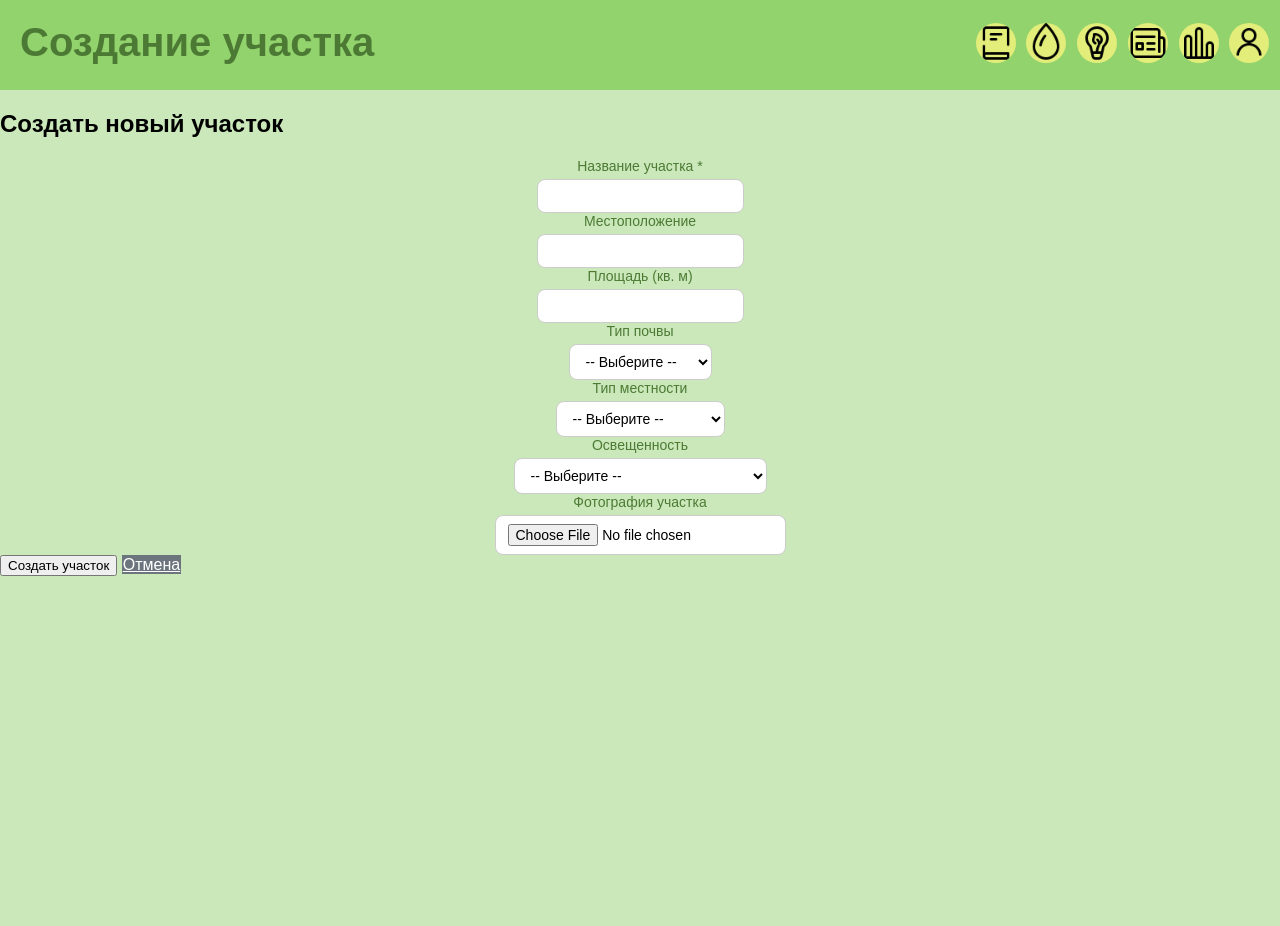
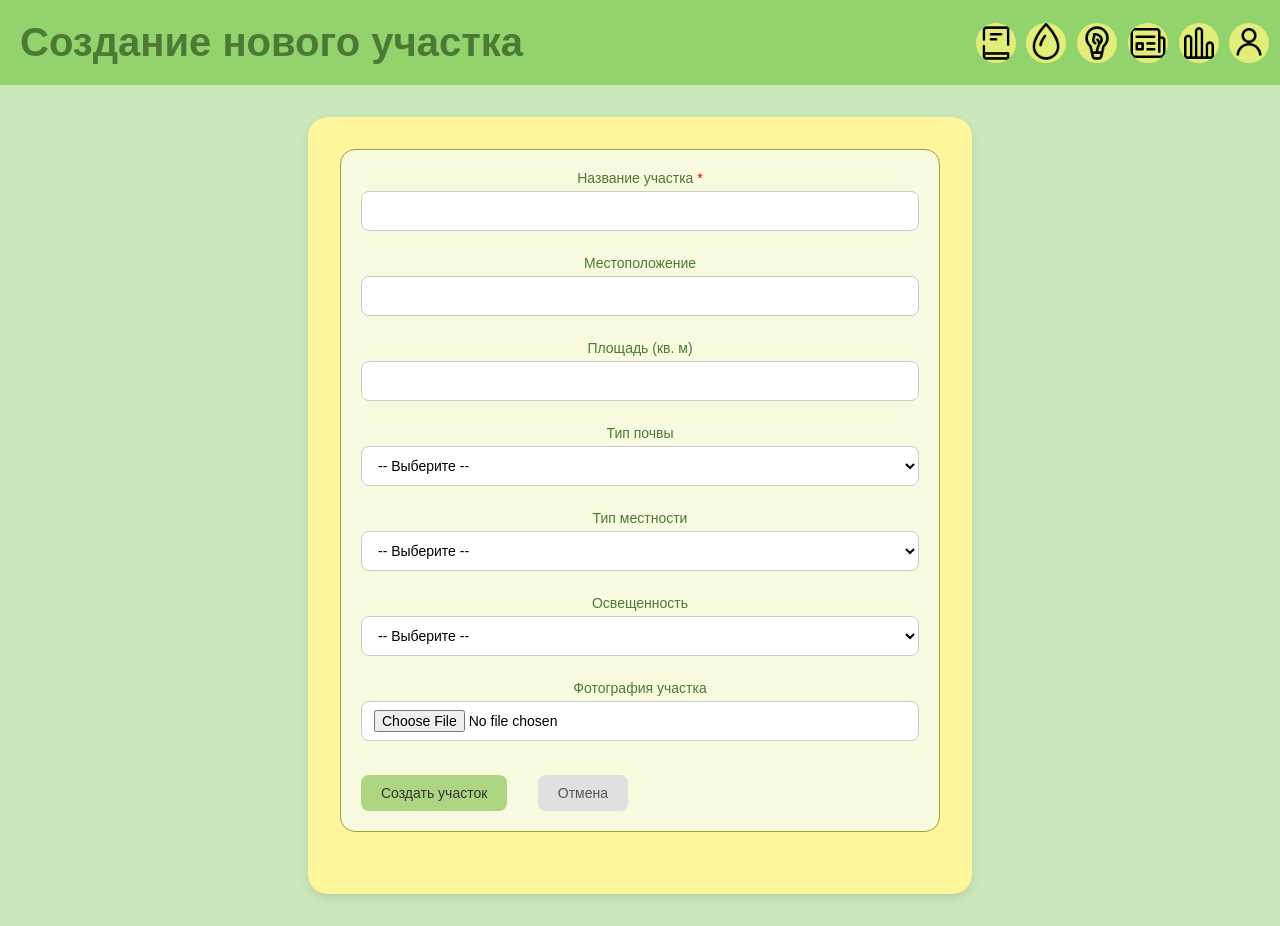
Before and after one commit to moevm/nosql1h25-garden, a Flask app: page /gardens/new in a window 1280 px wide. Before the commit the page ends 576 px from the top, so only its background shows below. Run offline with Flask 3, Linux system fonts and the light colour scheme; the visitor is signed in with stand-in values (Sample User, id 1).

Commit message:
add land form frontend

```diff
--- a/app/applications/land.py
+++ b/app/applications/land.py
@@ -21,6 +21,7 @@ def gardens():
     per_page = 6
 
     filters = {'user_id': current_user.get_id()}
+    total_all = mongo.db.gardens.count_documents({'user_id': current_user.get_id()})
     name_query = request.args.get('name_query', '')
     location_query = request.args.get('location_query', '')
 
@@ -89,6 +90,7 @@ def gardens():
 
     return render_template('land.html',
                            gardens=user_gardens,
+                           total_all=total_all,
                            current_page=page,
                            total_pages=total_pages,
                            name_query=name_query,
--- a/app/static/css/land_style.css
+++ b/app/static/css/land_style.css
@@ -137,7 +137,7 @@ header {
     box-shadow: 0 4px 8px rgba(0,0,0,0.1);
 }
 
-/* Форма фильтрации - верхний ряд (поиск и даты) */
+/* Форма фильтрации */
 .filter-sort-form {
     background: #F7FADE;
     border: 1px solid #99A534;
@@ -153,96 +153,43 @@ header {
     text-align: center;
 }
 
-/* Основная строка поиска */
-.search-filter {
-    display: flex;
-    justify-content: space-between;
-    align-items: center;
-    margin-bottom: 20px;
-    width: 100%;
+/* Сетки строк формы */
+.filter-sort-form .form-row {
+    display: grid;
+    grid-template-columns: repeat(5, 1fr);
+    gap: 15px;
+    margin-bottom: 15px;
 }
 
-.search-bar {
-    display: flex;
-    align-items: center;
-    flex: 1;
-    max-width: 300px;
-}
-
-.search-button {
-    width: 30px;
-    height: 30px;
-    background-size: 20px;
-    background-repeat: no-repeat;
-    background-position: center;
-    background-color: #F7FADE;
-    background-image: url("../icons/search-icon.png");
-    border: none;
-    cursor: pointer;
-    margin-right: 10px;
-}
-
-.search-bar input[type="text"] {
-    padding: 10px 15px;
-    border: 1px solid #ccc;
-    border-radius: 10px;
-    width: 100%;
-    font-size: 14px;
-    background-color: white;
-}
-
-/* Фильтры дат */
-.date-filter {
-    display: flex;
-    align-items: center;
-    gap: 15px;
-}
-
-.date-filter label {
-    font-weight: 500;
-    color: #4C7A34;
-    white-space: nowrap;
-}
-
-.date-filter input[type="date"] {
-    padding: 8px 12px;
-    border: 1px solid #ccc;
-    border-radius: 8px;
-    background-color: white;
-    font-size: 14px;
-}
-
-/* Строки форм фильтрации */
-.form-row {
-    display: flex;
-    gap: 15px;
-    margin-bottom: 15px;
-    align-items: end;
-}
-
-.form-group {
-    flex: 1;
+.filter-sort-form .form-group {
     display: flex;
     flex-direction: column;
 }
 
-.form-group label {
+.filter-sort-form .form-group.span-2 {
+    grid-column: 2 / 4;
+}
+
+.filter-sort-form .form-group label {
     margin-bottom: 5px;
     font-weight: 500;
     color: #4C7A34;
     font-size: 14px;
 }
 
-.form-group input,
-.form-group select {
+.filter-sort-form .form-group input,
+.filter-sort-form .form-group select {
+    width: 100%;
+    box-sizing: border-box;
     padding: 8px 12px;
     border: 1px solid #ccc;
     border-radius: 8px;
     background-color: white;
     font-size: 14px;
+    min-height: 40px;
 }
 
-.form-group select {
+.filter-sort-form .form-group select {
     cursor: pointer;
 }
 
@@ -305,7 +252,6 @@ header {
     box-shadow: 0 4px 8px rgba(0,0,0,0.1);
 }
 
-/* Фото или заглушка */
 .garden-photo,
 .garden-photo-placeholder {
     width: 80px;
@@ -326,7 +272,6 @@ header {
     color: #4C7A34;
 }
 
-/* Информация об участке */
 .garden-info {
     flex: 1;
     margin-right: 20px;
@@ -363,20 +308,6 @@ header {
     font-size: 12px;
 }
 
-/* Дата редактирования для участка 2 */
-.section-item .section-date.edit-date {
-    display: flex;
-    align-items: center;
-    justify-content: space-between;
-}
-
-.section-item .section-date.edit-date::after {
-    content: "Ред. 10/02/24 12:57";
-    color: #666;
-    font-size: 12px;
-}
-
-/* Стили для действий */
 .garden-card-actions {
     display: flex;
     gap: 10px;
@@ -434,7 +365,6 @@ header {
     transition: all 0.3s ease;
 }
 
-/* Альтернативные стили для действий (как в макете с иконками) */
 .actions {
     display: flex;
     align-items: center;
@@ -552,6 +482,7 @@ header {
     }
 
     .form-row {
+        display: flex;           /* возвращаемся к flex на мобильных */
         flex-direction: column;
         gap: 10px;
     }
@@ -571,3 +502,97 @@ header {
         margin-bottom: 15px;
     }
 }
+.no-gardens-panel {
+    display: flex;
+    flex-direction: column;
+    align-items: center;
+    justify-content: center;
+    background-color: #F7FADE;        /* тот же фон, что у карточек */
+    border: 1px solid #99A534;
+    border-radius: 20px;
+    padding: 80px 20px;               /* простор внутри */
+    margin-bottom: 30px;
+    min-height: 400px;                /* любая нужная вам высота */
+}
+
+.no-gardens-text {
+    font-size: 24px;
+    color: #4C7A34;
+    margin-bottom: 40px;
+}
+
+/* Переиспользуем стили для кнопки */
+/* .add-section-btn уже определен — при необходимости можно подкрутить отступ */
+.no-gardens-panel .add-section-btn {
+    padding: 12px 30px;
+    background: #AEDD94;
+    color: #243E16;
+    border: 1px solid #629C44;
+    border-radius: 15px;
+    font-size: 16px;
+    font-weight: 500;
+    transition: all 0.3s ease;
+}
+
+.no-gardens-panel .add-section-btn:hover {
+    background-color: #92D36E;
+    transform: translateY(-2px);
+    box-shadow: 0 4px 8px rgba(0,0,0,0.1);
+}
+
+.form-wrapper {
+    background-color: #FFF59D; /* мягкий жёлтый */
+    padding: 2rem;
+    border-radius: 20px;
+    max-width: 600px;
+    margin: 2rem auto;
+    box-shadow: 0 4px 10px rgba(0,0,0,0.1);
+}
+
+.form-group {
+    margin-bottom: 1.5rem;
+}
+
+.form-group label {
+    display: block;
+    margin-bottom: 0.5rem;
+    font-weight: 500;
+    color: #555;
+}
+
+input[type="text"],
+input[type="number"],
+input[type="file"],
+select,
+input[type="datetime-local"] {
+    width: 100%;
+    padding: 0.5rem;
+    font-size: 1rem;
+    border: 1px solid #ccc;
+    border-radius: 6px;
+    box-sizing: border-box;
+    background-color: #fcfce9;
+}
+
+.btn {
+    padding: 0.5rem 1rem;
+    font-size: 1rem;
+    border-radius: 8px;
+    border: none;
+    cursor: pointer;
+}
+
+.btn-primary {
+    background-color: #aed581;
+    color: #333;
+}
+
+.btn-secondary {
+    background-color: #e0e0e0;
+    color: #555;
+    margin-left: 1rem;
+}
+
+.required {
+    color: red;
+}
--- a/app/static/scripts/land_script.js
+++ b/app/static/scripts/land_script.js
@@ -49,3 +49,18 @@ addSectionBtn.addEventListener('click', () => {
         addSection(newName);
     }
 });
+function previewPhoto(event) {
+    const input = event.target;
+    const preview = document.getElementById('photo-preview');
+
+    if (input.files && input.files[0]) {
+        const reader = new FileReader();
+
+        reader.onload = function (e) {
+            preview.src = e.target.result;
+            preview.style.display = 'block';
+        };
+
+        reader.readAsDataURL(input.files[0]);
+    }
+}
--- a/app/templates/bed_form.html
+++ b/app/templates/bed_form.html
@@ -4,7 +4,7 @@
 
 {% block header %}
 {% set header_title = "Грядки"%}
-{% include "garden_header.html" %}
+{% include "icons_header.html" %}
 {% endblock %}
 
 {% block content %}
--- a/app/templates/land_detail.html
+++ b/app/templates/land_detail.html
@@ -10,7 +10,6 @@
 
 {% block content %}
 <link rel="stylesheet" href="{{ url_for('static', filename='css/land_style.css') }}">
-<link rel="stylesheet" href="{{ url_for('static', filename='css/style.css') }}">
 
 <div class="container land-detail-container">
     {% if garden %}
--- a/app/templates/land_form.html
+++ b/app/templates/land_form.html
@@ -2,14 +2,17 @@
 
 {% block title %}Огородник — {% if is_edit %}Редактировать участок{% else %}Новый участок{% endif %}{% endblock %}
 {% block header %}
-{% set header_title = "Создание участка" %}
+{% if is_edit %}
+    {% set header_title = "Редактирование участка" %}
+    {% else %}
+    {% set header_title = "Cоздание нового участка" %}{% endif %}
 {% include "icons_header.html" %}
 {% endblock %}
 {% block content %}
+<script src="{{ url_for('static', filename='scripts/land_script.js') }}"></script>
+
 <link rel="stylesheet" href="{{ url_for('static', filename='css/land_style.css') }}">
 <div class="container land-form-container">
-    <h2>{% if is_edit %}Редактировать участок{% else %}Создать новый участок{% endif %}</h2>
-
     <!-- Flash messages -->
     {% with messages = get_flashed_messages(with_categories=true) %}
       {% if messages %}
@@ -20,8 +23,8 @@
         </div>
       {% endif %}
     {% endwith %}
-
-    <form method="POST" action="{{ url_for('land_bp.edit_garden', garden_id=garden_id) if is_edit else url_for('land_bp.new_garden') }}" enctype="multipart/form-data">
+        <div class="form-wrapper">
+    <form method="POST" class="filter-sort-form" action="{{ url_for('land_bp.edit_garden', garden_id=garden_id) if is_edit else url_for('land_bp.new_garden') }}" enctype="multipart/form-data">
         <div class="form-group">
             <label for="name">Название участка <span class="required">*</span></label>
             <input type="text" id="name" name="name" value="{{ form_data.name if form_data and form_data.name is defined else '' }}" required>
@@ -66,17 +69,29 @@
 
         <div class="form-group">
             <label for="photo">Фотография участка</label>
-            <input type="file" id="photo" name="photo" accept="image/png, image/jpeg, image/gif">
-            {% if is_edit and form_data.photo_file_paths and form_data.photo_file_paths[0] %}
-                <p><small>Текущее фото: <img src="{{ url_for('static', filename=form_data.photo_file_paths[0]) }}" alt="Current photo" style="max-width: 100px; max-height: 100px; margin-top: 5px;"></small><br>
-                <small>Загрузка нового файла заменит текущее фото.</small></p>
-            {% endif %}
+            <input type="file" id="photo" name="photo" accept="image/png, image/jpeg, image/gif" onchange="previewPhoto(event)">
+
+            <div id="photo-preview-container" style="margin-top: 10px;">
+                {% if is_edit and form_data.photo_file_paths and form_data.photo_file_paths[0] %}
+                    <p><small>Текущее фото:</small></p>
+                    <img id="photo-preview"
+                        src="{{ url_for('static', filename=form_data.photo_file_paths[0]) }}"
+                        alt="Preview"
+                        style="max-width: 300px; max-height: 300px;">
+                    <p><small>Загрузка нового файла заменит текущее фото.</small></p>
+                {% else %}
+                    <img id="photo-preview"
+                        src="#"
+                        alt="Preview"
+                        style="display: none; max-width: 300px; max-height: 300px;">
+                {% endif %}
+            </div>
         </div>
-
         <div class="form-actions">
             <button type="submit" class="btn btn-primary">{% if is_edit %}Сохранить изменения{% else %}Создать участок{% endif %}</button>
             <a href="{{ url_for('land_bp.gardens') }}" class="btn btn-secondary">Отмена</a>
         </div>
     </form>
+    </div>
 </div>
 {% endblock %}
```
Also changed, not shown: app/templates/land.html (+36 -31 lines).
